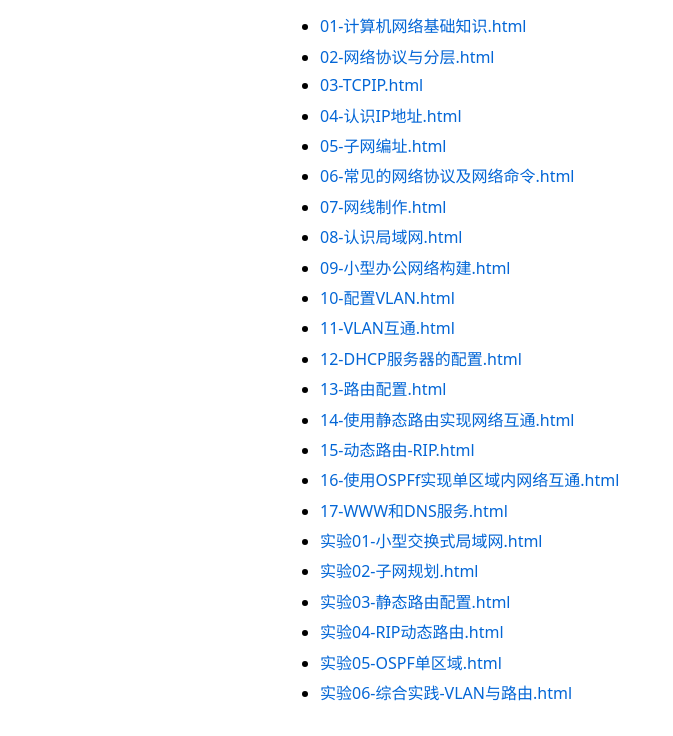
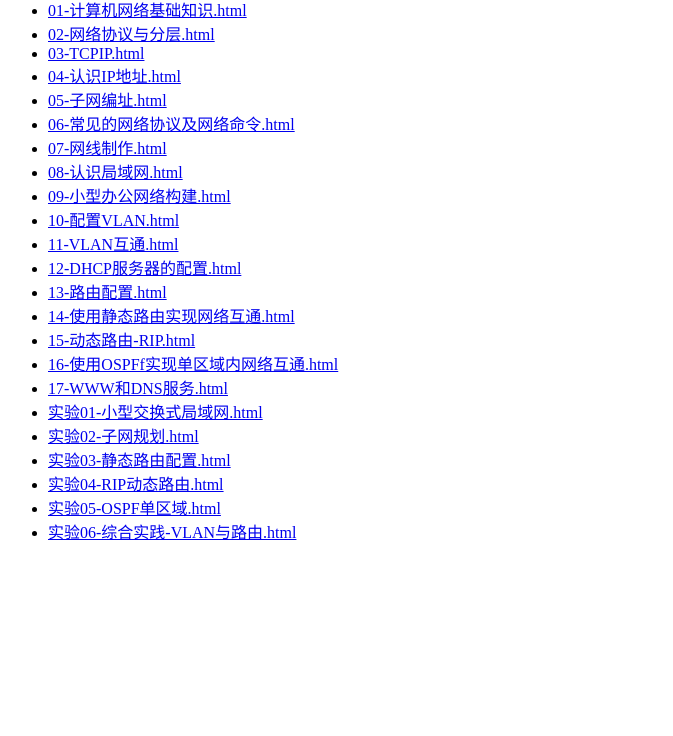
Before and after one commit to Leoworkspace357/SIIT_01177_Course_ComputerNetwork, a plain HTML site: page index.html in a window 1280 px wide. Shown: the part 83-819 px from the top of the page, without its empty margins (0-673 px from the left). Drawn offline with Linux system fonts and the light colour scheme.

Commit message:
Update index.html

```diff
--- a/index.html
+++ b/index.html
@@ -4,12 +4,6 @@
 <head>
 <meta charset="UTF-8">
 <title>Page Index</title>
-<style>
-  body { font-family: system-ui, sans-serif; max-width: 720px; margin: 2rem auto; padding: 0 1rem; }
-  li { margin: .4rem 0; }
-  a { color: #0366d6; text-decoration: none; }
-  a:hover { text-decoration: underline; }
-</style>
 </head>
 <body>
 <h1>Page Index</h1>
```
